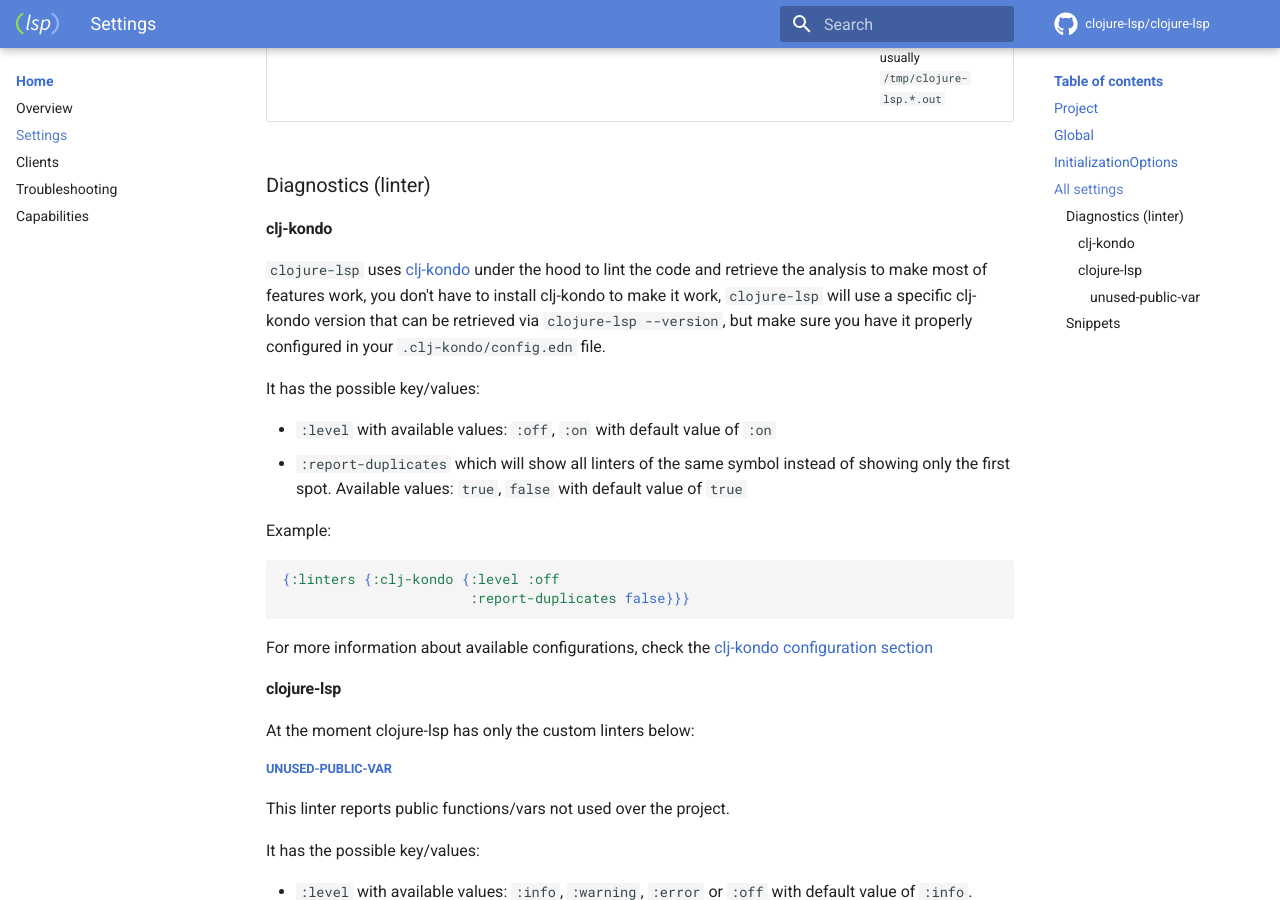
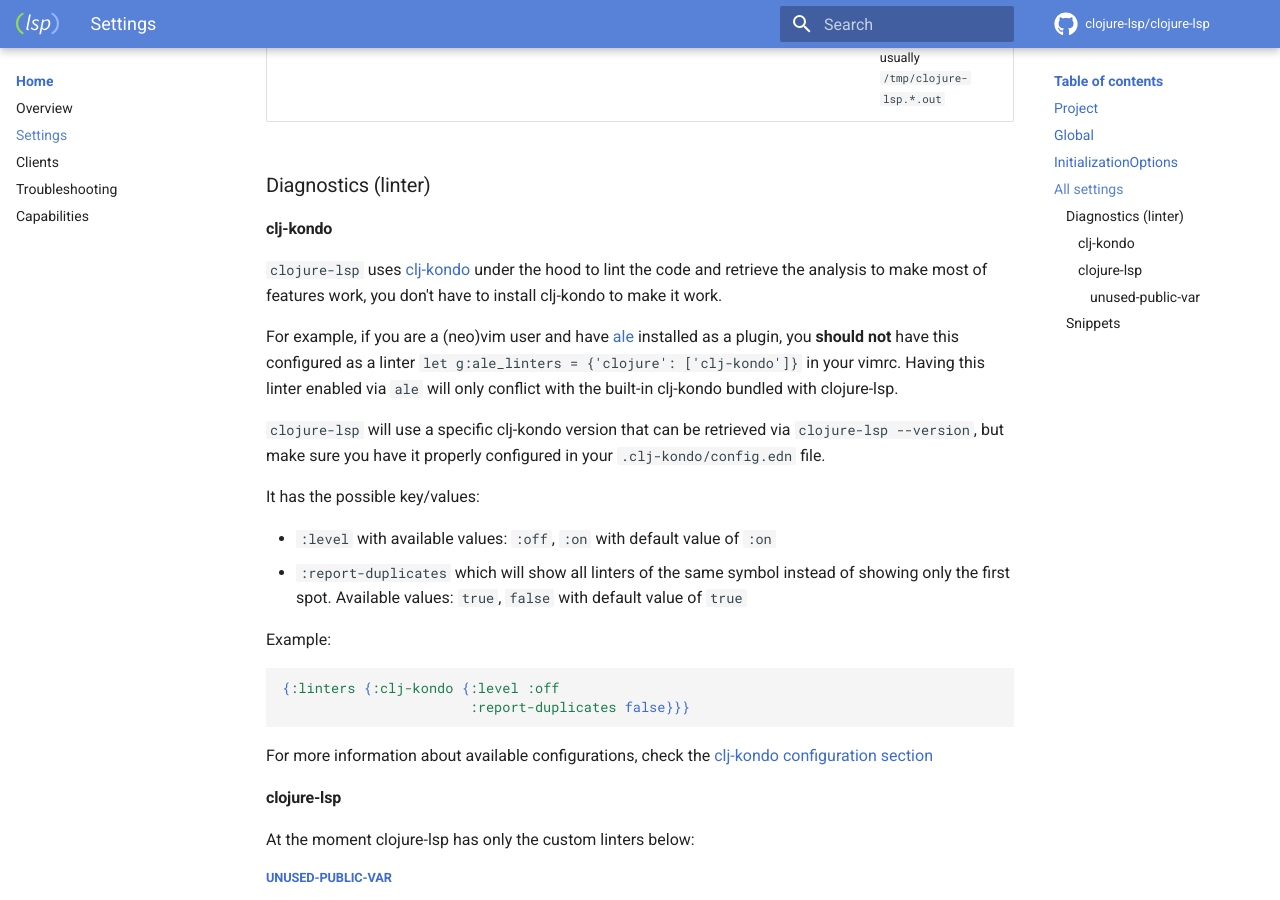
Before and after one commit to clojure-lsp/clojure-lsp, an MkDocs documentation site: the page built from docs/settings.md, in a window 1280 px wide and 900 px high, scrolled down 2497 px. Built offline with MkDocs 1.6.1 and Material for MkDocs 9.7.7, drawn with Linux system fonts in a browser that asks for light colours; comment, search, counter and statistics services are not loaded.

Commit message:
Recommend not enabling the clj-kondo linter via ale for vim users (#422)

```diff
--- a/docs/settings.md
+++ b/docs/settings.md
@@ -61,8 +61,15 @@ This is an [example how Emacs `lsp-mode`](https://github.com/emacs-lsp/lsp-mode/
 #### clj-kondo
 
 `clojure-lsp` uses [clj-kondo](https://github.com/clj-kondo/clj-kondo) under the hood to lint the code and retrieve the analysis to
-make most of features work, you don't have to install clj-kondo to make it work, `clojure-lsp` will use a specific clj-kondo version
-that can be retrieved via `clojure-lsp --version`, but make sure you have it properly configured in your `.clj-kondo/config.edn` file.
+make most of features work, you don't have to install clj-kondo to
+make it work.
+
+For example, if you are a (neo)vim user and have [ale](https://github.com/dense-analysis/ale) installed as a plugin, you
+**should not** have this configured as a linter `let g:ale_linters = {'clojure': ['clj-kondo']}` in your vimrc. Having this
+linter enabled via `ale` will only conflict with the built-in clj-kondo bundled with clojure-lsp.
+
+`clojure-lsp` will use a specific clj-kondo version that can be retrieved via `clojure-lsp --version`, but make sure you have it
+properly configured in your `.clj-kondo/config.edn` file.
 
 It has the possible key/values:
 
```
